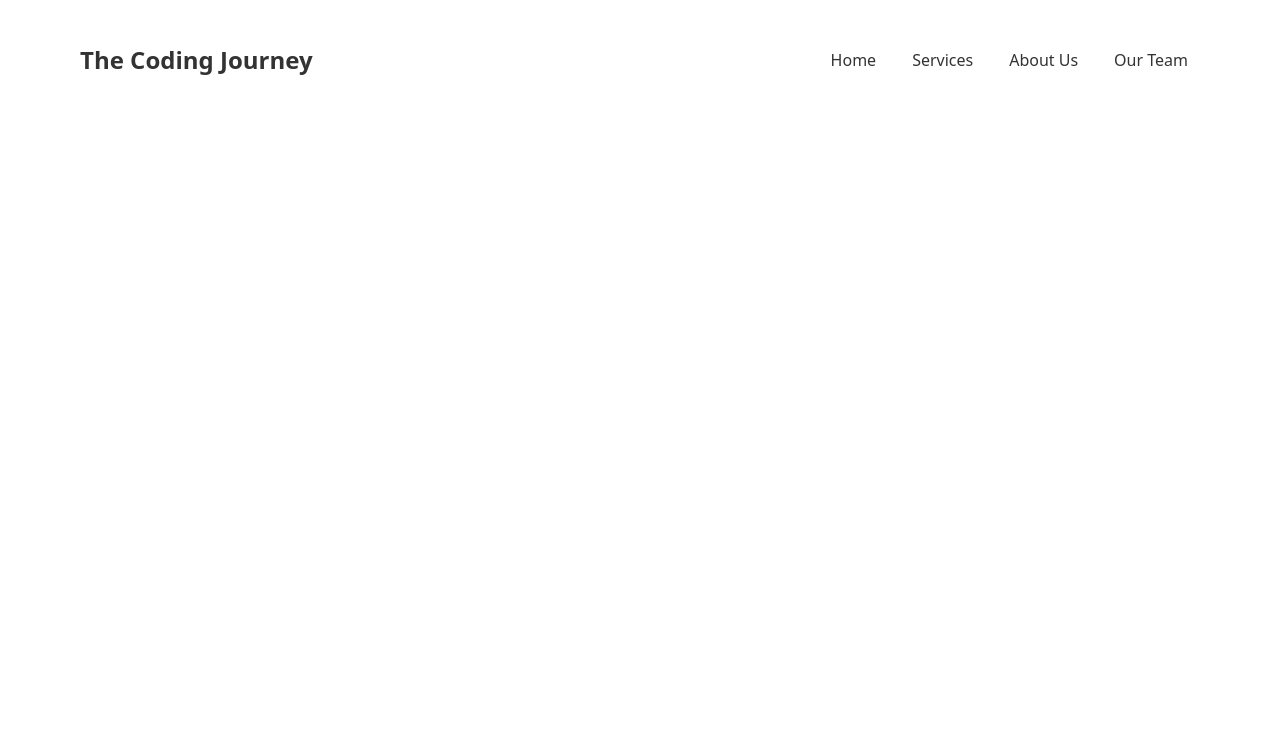
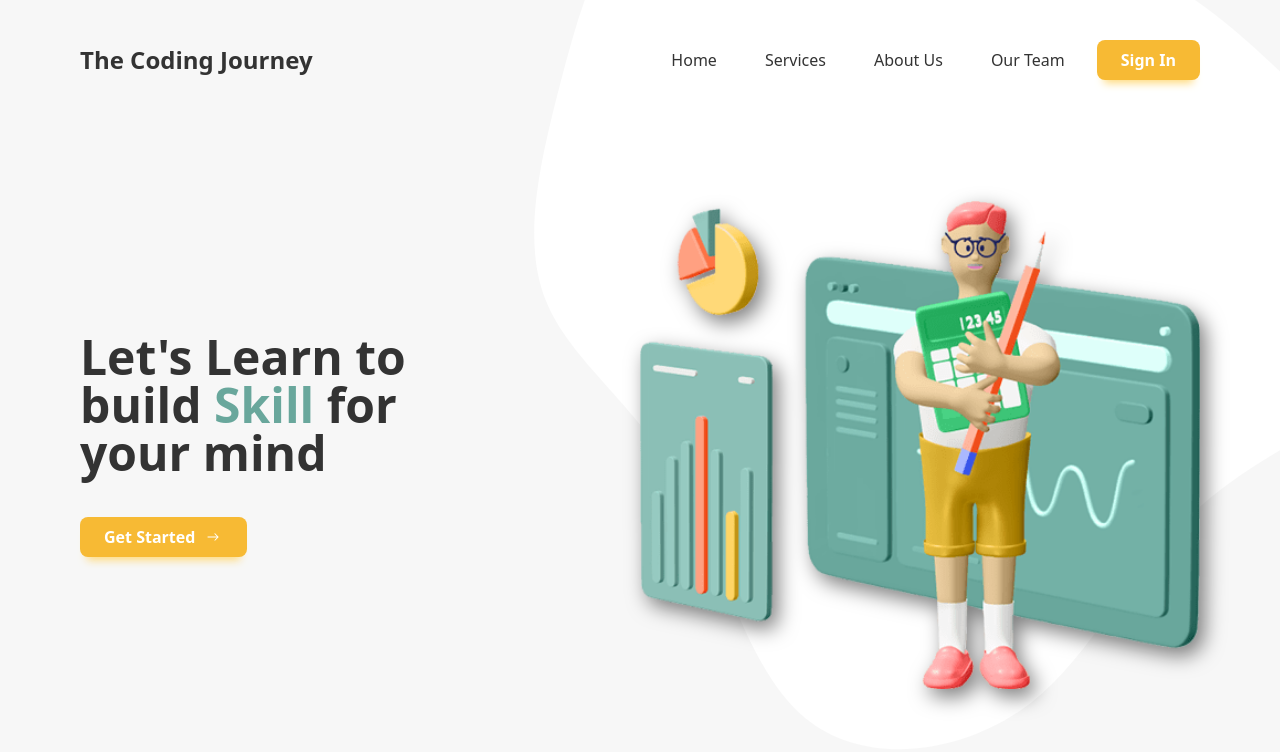
Before and after one commit to hmmasudsarder/elearning, a React (Vite) app: page / in a window 1280 px wide. Shown: the top 752 px of the page. Built offline with nearby package versions, Linux system fonts and the light colour scheme.

Commit message:
hero section added

```diff
--- a/package.json
+++ b/package.json
@@ -10,6 +10,7 @@
     "preview": "vite preview"
   },
   "dependencies": {
+    "framer-motion": "^11.3.24",
     "react": "^18.3.1",
     "react-dom": "^18.3.1",
     "react-icons": "^5.3.0"
--- a/src/App.jsx
+++ b/src/App.jsx
@@ -1,9 +1,9 @@
-import Navbar from "./components/Navbar/Navbar";
+import Hero from "./components/Hero/Hero";
 
 const App = () => {
   return (
     <main className="overflow-x-hidden bg-white text-dark">
-      <Navbar/>
+      <Hero/>
     </main>
   );
 };
--- /dev/null
+++ b/src/components/Hero/Hero.jsx
@@ -0,0 +1,57 @@
+import { IoIosArrowRoundForward } from "react-icons/io";
+import Navbar from "../Navbar/Navbar";
+import Blog from "../../assets/blob.svg";
+import HeroPng from "../../assets/hero.png";
+import { animate, motion } from "framer-motion";
+
+export const FadeUp = (delay) => {
+    return {
+        initial: {
+            opacity: 0,
+            y: 50,
+        },
+        animate: {
+            opacity: 1,
+            y: 0,
+            transition: {
+                type: "spring",
+                stiffness: 100,
+                duration: 0.5,
+                delay: delay,
+                ease: "easeInOut"
+            }
+        }
+    }
+}
+
+const Hero = () => {
+  return (
+    <section className="bg-light overflow-hidden relative">
+      <Navbar />
+      <div className="container grid grid-cols-1 md:grid-cols-2 min-h-[650px]">
+        {/* Brand Info  */}
+        <div className="flex flex-col justify-center py-14 md:py-0 relative z-20">
+          <div className="text-center md:text-left space-y-10 lg:max-w-[400px]">
+            <motion.h2 variants={FadeUp(0.6)} initial="initial" animate="animate" className="text-3xl lg:text-5xl  space-y-10 font-bold !leanding-snug">
+              Let's Learn to build <span className="text-secondary">Skill</span>{" "}
+              for your mind{" "}
+            </motion.h2>
+            <motion.div variants={FadeUp(0.8)} initial="initial" animate="animate"  className="flex justify-center md:justify-start">
+              <button className="primary-btn flex items-center gap-2 group">
+                Get Started{" "}
+                <IoIosArrowRoundForward className="text-xl group-hover:translate-x-2 group-hover:-rotate-45 duration-300" />{" "}
+              </button>
+            </motion.div>
+          </div>
+        </div>
+        {/* Brand Image  */}
+        <div className="flex justify-center items-center">
+            <motion.img initial={{x: 50, opacity:0}} animate={{x:0, opacity: 1}} transition={{duration: 0.6, delay: 0.4, ease:"easeInOut"}} src={HeroPng} className="w-[400px] xl:w-[600px] relative z-10 drop-shadow" alt="" />
+            <motion.img initial={{x: -50, opacity:0}} animate={{x:0, opacity: 1}} transition={{duration: 0.6, delay: 0.2, ease:"easeInOut"}} src={Blog} className="absolute -bottom-32 w-[800px] md:w-[1500px] z-[1] hidden md:block" alt="" />
+        </div>
+      </div>
+    </section>
+  );
+};
+
+export default Hero;
--- a/src/components/Navbar/Navbar.jsx
+++ b/src/components/Navbar/Navbar.jsx
@@ -1,4 +1,5 @@
 import { IoMdMenu } from "react-icons/io";
+import { motion } from "framer-motion";
 
 const NavbarMenu = [
   {
@@ -21,30 +22,36 @@ const NavbarMenu = [
 
 const Navbar = () => {
   return (
-    <nav>
-      <div className="container py-10 flex justify-between items-center">
+    <nav className="relative z-20">
+      <motion.div initial={{opacity: 0, y: -50}}
+        animate={{opacity:1, y:0}}
+      className="container py-10 flex justify-between items-center">
         {/* logo section  */}
         <div className="">
           <h1 className="text-2xl font-bold">The Coding Journey</h1>
         </div>
         {/* Menu section  */}
         <div className="lg:block">
-          <ul className="flex items-center gap-3">
+          <ul className="flex items-center gap-4">
             {NavbarMenu.map((menu, inx) => (
               <li key={inx}>
                 <a
                   href={menu.path}
-                  className="inline-block py-2 px-3 hover:text-secondary relative group"
+                  className="inline-block py-2 px-4 hover:text-secondary relative group"
                 >
                   <div className="w-2 h-2 bg-secondary absolute mt-2 rounded-full left-1/2 -translate-x-1/2 top-1/2 bottom-0 group-hover:block hidden"></div>
                   {menu.title}
                 </a>
               </li>
             ))}
+            <button className="primary-btn">Sign In</button>
           </ul>
         </div>
         {/* Mobile Hamburger section  */}
-      </div>
+        <div className="lg:hidden">
+          <IoMdMenu className="text-4xl"/>
+        </div>
+      </motion.div>
     </nav>
   );
 };
--- /dev/null
+++ b/src/components/Services/Services.jsx
@@ -0,0 +1,10 @@
+
+const Services = () => {
+    return (
+        <div>
+
+        </div>
+    );
+};
+
+export default Services;
--- a/src/index.css
+++ b/src/index.css
@@ -1,3 +1,15 @@
 @tailwind base;
 @tailwind components;
 @tailwind utilities;
+
+@layer components {
+    .primary-btn {
+        @apply inline-block bg-primary text-white font-semibold rounded-lg hover:bg-secondary duration-200 shadow-[0px_10px_8px_-7px_#ffd978] hover:shadow-[0px_10px_8px_-7px_#69a79c] py-2 px-6
+    }
+}
+
+@layer utilities {
+    .drop-shadow {
+        filter:drop-shadow(6px 8px 10px rgba(0, 0, 0, 0.5));
+    }
+}
```
Also changed, not shown: 1 other file (tests, documents, lock files or other folders).
